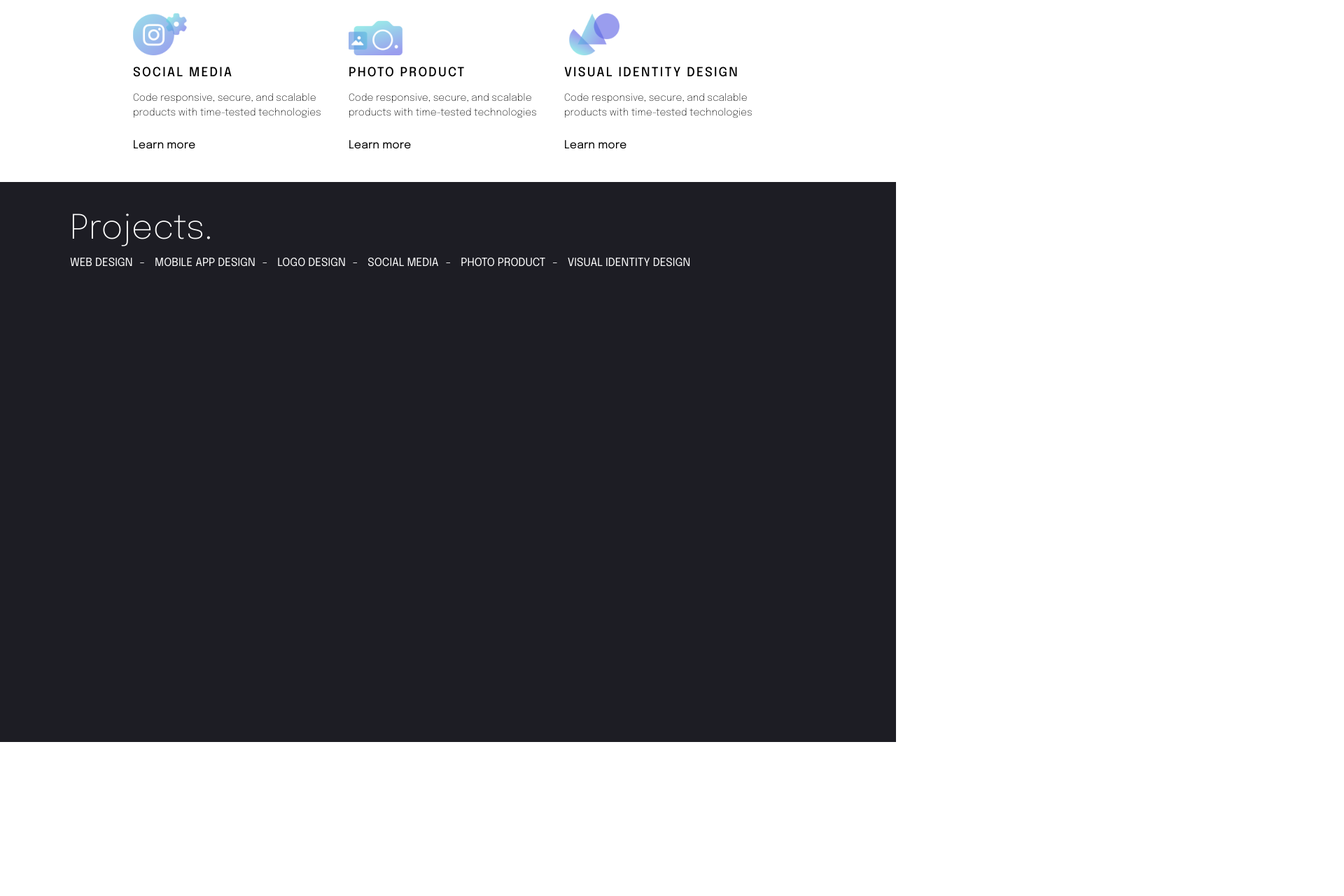
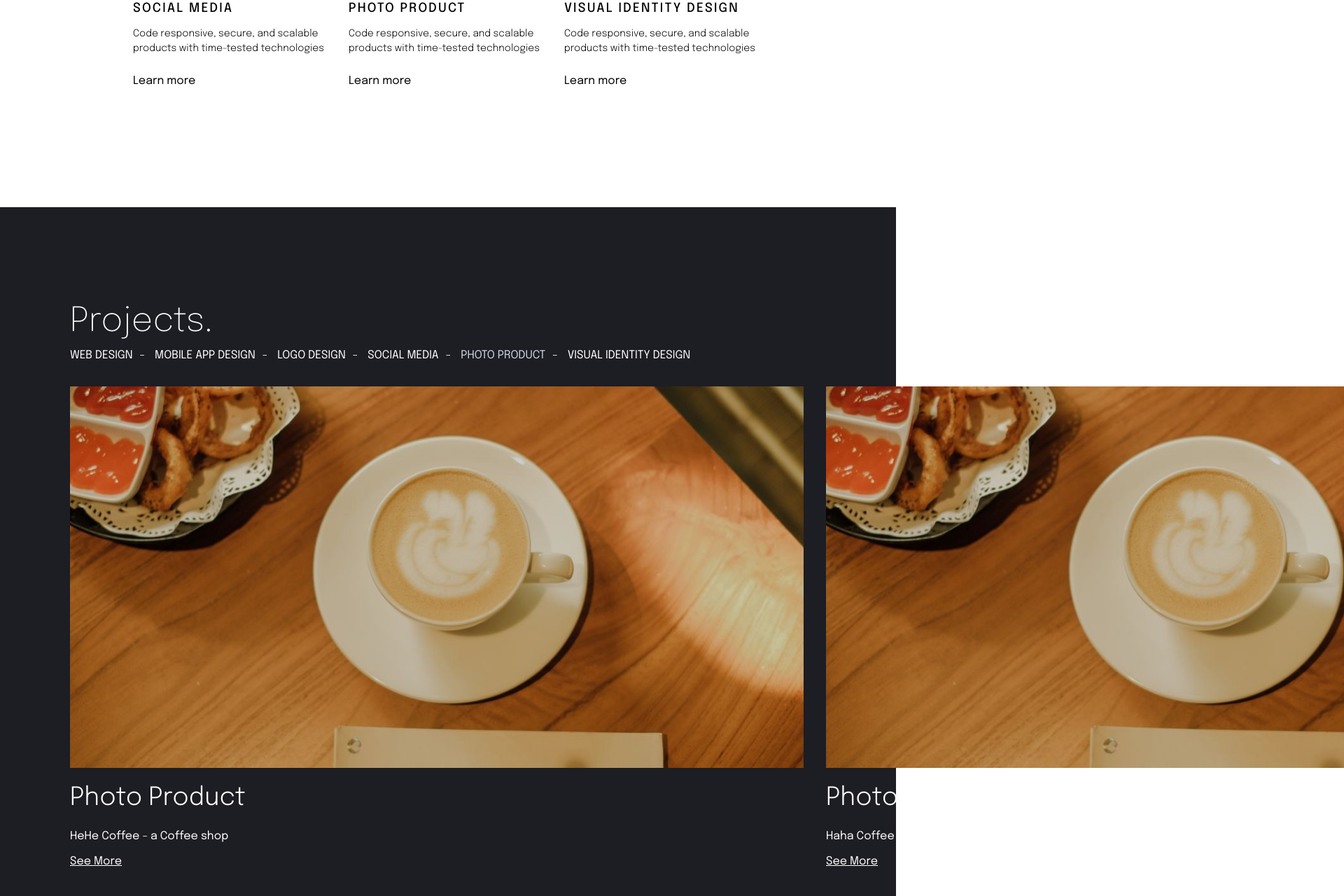
Before and after one commit to hprasetyou/meridia, a Nuxt app: page / in a window 1280 px wide. Shown: the part 1340-2620 px from the top of the page at 70% size, 1920 px wide, since content can reach past the window. Built offline with nearby package versions, Linux system fonts and the light colour scheme; what vue-smooth-scrollbar would draw is missing.

Commit message:
fix padding web

```diff
--- a/assets/css/main.scss
+++ b/assets/css/main.scss
@@ -5,6 +5,10 @@
 @font-face {
     font-family: 'Epilogue-Bold';
     src: url('../../assets/fonts/Epilogue/Epilogue-Bold.ttf') format('truetype');
+}
+@font-face {
+    font-family: 'Epilogue-Light';
+    src: url('../../assets/fonts/Epilogue/Epilogue-Light.ttf') format('truetype');
 }
 @font-face {
     font-family: 'Epilogue-ExtraLight';
--- a/components/FooterSection.vue
+++ b/components/FooterSection.vue
@@ -1,17 +1,17 @@
 <template>
-  <page-section class="bg-gray-900 h-screen md:pt-24 text-white">
+  <page-section class="bg-gray-900 md:py-24 text-white">
     <div class="container mx-auto h-full">
       <div class="flex flex-col h-full">
-        <div class="footer-jumbotron my-auto">
+        <div class="footer-jumbotron my-24">
           <div class="font-light">
-            <h2 class="text-5xl">
+            <h2 class="text-4xl md:text-6xl font-extra-light mb-0 leading-none">
               We Are
             </h2>
-            <p class="text-8xl">
+            <p class="lg:text-200 text-6xl font-extra-light leading-tight mb-10">
               Ready
             </p>
           </div>
-          <a href="#" class="bg-indigo-600 hover:bg-indigo-700 text-white py-3 rounded px-8 mt-8">
+          <a href="#" class="bg-indigo-600 hover:bg-indigo-700 text-white mx-auto py-4 rounded px-12 mt-8">
             <span class="text-white font-medium">
               Let's Talk
             </span>
--- a/components/HeaderSection.vue
+++ b/components/HeaderSection.vue
@@ -18,7 +18,11 @@
               <span class="my-2" />
               <span class="block bg-white my-2" />
             </div>
-            <div :class="`nav-content ${showNav ? 'active' : ''} fixed md:static bg-gray-900 mt-16 md:mt-0`">
+            <div :class="`nav-content ${showNav ? 'active' : ''} fixed md:static bg-gray-900 pt-8 md:pt-0 w-full`">
+              <div class="nav-toggle--close block md:hidden px-3" @click="showNav = false">
+                <span class="block bg-white" />
+                <span class="block bg-white" />
+              </div>
               <ul id="main-menu" class="text-white flex flex-col md:flex-row">
                 <li v-for="(item, i) in menu" :key="i">
                   <nuxt-link :to="item.link">
@@ -59,10 +63,30 @@ export default {
 }
 </script>
 <style lang="scss">
-.nav-toggle > span{
-  height: 2px;
-  width: 30px;
+.nav-toggle--close,
+.nav-toggle{
+  & > span{
+    height: 2px;
+    width: 30px;
+  }
 }
+.nav-toggle--close{
+    position: absolute;
+    right: 10px;
+    top: 10px;
+    width: 40px;
+    height: 40px;
+    &  > span{
+      position: absolute;
+      top: 50%;
+      left: 50%;
+      transform: translate(-50%,-50%) rotate(45deg);
+      & + span{
+        transform: translate(-50%,-50%) rotate(-45deg);
+      }
+    }
+}
+
 .nav-content{
   left: -100%;
   top: 0;
--- a/components/form/ContactForm.vue
+++ b/components/form/ContactForm.vue
@@ -4,7 +4,7 @@
       <mr-input :key="i" v-model="contactData[inputItem.name]" :label="inputItem.label" :name="inputItem.name" :type="inputItem.type" />
     </template>
     <div class="text-center block pt-5">
-      <a href="#" class="bg-indigo-600 hover:bg-indigo-700 text-white mx-auto py-3 rounded px-8 mt-8">
+      <a href="#" class="bg-indigo-600 hover:bg-indigo-700 text-white mx-auto py-4 rounded px-12 mt-8">
         <span class="text-white font-medium">
           Let's Talk
         </span>
--- a/components/pageSection/ContactUs.vue
+++ b/components/pageSection/ContactUs.vue
@@ -2,7 +2,7 @@
   <page-section class="flex flex-col">
     <div class="flex flex-col md:flex-row my-auto">
       <div class="md:w-1/2 font-light">
-        <h3 class="text-6xl mb-8 leading-tight">
+        <h3 class="text-subheader mb-8 font-extra-light leading-tight">
           We make <br class="none md:block"> future closer
         </h3>
         <p class="text-xl">
--- a/components/pageSection/OurProjects.vue
+++ b/components/pageSection/OurProjects.vue
@@ -1,12 +1,12 @@
 <template>
-  <page-section class="section-fullwidth bg-gray-900 h-screen md:py-8 text-white">
+  <page-section class="section-fullwidth bg-gray-900 md:py-32 text-white">
     <div class="container mx-auto">
-      <h2 class="font-light subheader text-5xl">
+      <h2 class="font-extra-light subheader text-5xl">
         Projects.
       </h2>
       <ul class="flex flex-wrap project-type">
         <li v-for="(item, i) in services" :key="i" class="uppercase">
-          <a href="#" @click.prevent="activeService = i; carouselIndex = 0">{{ item.title }}</a>
+          <a href="#" :class="activeService == i ? 'text-gray-400' : 'text-white'" @click.prevent="activeService = i; carouselIndex = 0">{{ item.title }}</a>
         </li>
       </ul>
     </div>
@@ -16,7 +16,7 @@
           <slide v-for="(item, i) in currentService.works" :key="i">
             <div class="pr-8" @click="carouselIndex = i">
               <div class="our-work--img mb-4">
-                <img src="~/assets/img/pages/works-photo-1.jpg" alt="">
+                <img :src="require('~/assets/img/pages/' + item.img)" alt="">
               </div>
               <h3 class="text-4xl font-light mb-4">
                 {{ item.title }}
@@ -40,7 +40,7 @@ export default {
   },
   data () {
     return {
-      carouselIndex: 1,
+      carouselIndex: 0,
       services: [{
         title: 'Web Design',
         works: []
@@ -63,19 +63,19 @@ export default {
           {
             title: 'Photo Product',
             description: 'HeHe Coffee - a Coffee shop',
-            img: '~/assets/img/pages/works-photo-1.jpg',
+            img: 'works-photo-1.jpg',
             link: ''
           },
           {
             title: 'Photo Product',
             description: 'Haha Coffee - a Coffee shop',
-            img: '~/assets/img/pages/works-photo-1.jpg',
+            img: 'works-photo-1.jpg',
             link: ''
           },
           {
             title: 'Photo Product',
             description: 'Hoho Coffee - a Coffee shop',
-            img: '~/assets/img/pages/works-photo-1.jpg',
+            img: 'works-photo-1.jpg',
             link: ''
           }
         ]
@@ -83,7 +83,7 @@ export default {
       {
         title: 'Visual Identity Design'
       }],
-      activeService: 0
+      activeService: 4
     }
   },
   computed: {
@@ -102,7 +102,9 @@ export default {
 }
 </style>
 <style>
-.VueCarousel .VueCarousel-wrapper{
-  overflow: initial;
+@media (min-width: 1080px) {
+  .VueCarousel .VueCarousel-wrapper{
+    overflow: initial;
+  }
 }
 </style>
--- a/components/pageSection/OurService.vue
+++ b/components/pageSection/OurService.vue
@@ -1,11 +1,11 @@
 <template>
-  <page-section class="flex">
+  <page-section class="flex py-32">
     <div class="lg:w-10/12 mt-auto mx-auto what-we-do">
-      <h2 class="font-light subheader text-5xl">
+      <h2 class="font-extra-light subheader text-subheader">
         What we do.
       </h2>
       <div class="flex flex-wrap mb-4 md:-mx-3">
-        <div v-for="(service, i) in services" :key="i" class="w-1/3 mb-6 px-3">
+        <div v-for="(service, i) in services" :key="i" class="w-1/2 md:w-1/3 mb-6 px-3">
           <div>
             <span :class="`mr-service-icon ${'service-' + i} mb-3`" />
             <h4 class="uppercase font-medium text-lg tracking-widest mb-3">
--- a/pages/index.vue
+++ b/pages/index.vue
@@ -10,10 +10,10 @@
           </div>
           <div class="lg:w-1/2 text-white">
             <div class="banner--text">
-              <h1 class="block md:mb-8 font-light">
+              <h1 class="block md:mb-8 font-extra-light leading-none">
                 Design and development for brands.
               </h1>
-              <a href="#" class="bg-indigo-600 hover:bg-indigo-700 text-white py-3 rounded px-8 mt-8">
+              <a href="#" class="bg-indigo-600 hover:bg-indigo-700 text-white mx-auto py-4 rounded px-12 mt-8">
                 <span class="text-white font-medium">
                   Let's Talk
                 </span>
@@ -51,7 +51,7 @@ export default {
     height: 100%;
     img{
       position: absolute;
-      top: 30%;
+      top: 21%;
       left: 15%;
       height: 100vh;
     }
@@ -63,6 +63,11 @@ export default {
     h1{
       font-size: 70px;
     }
+    @media(min-width: 1440px){
+      h1{
+        font-size: 94px;
+      }
+    }
   }
 }
 </style>
--- a/tailwind.config.js
+++ b/tailwind.config.js
@@ -5,7 +5,8 @@ module.exports = {
   theme: {
     fontFamily: {
       medium: ['Epilogue-Medium', 'sans-serif'],
-      light: ['Epilogue-ExtraLight', 'sans-serif'],
+      'extra-light': ['Epilogue-ExtraLight', 'sans-serif'],
+      light: ['Epilogue-Light', 'sans-serif'],
       body: ['Epilogue-Regular', 'sans-serif']
     },
     container: {
@@ -29,7 +30,9 @@ module.exports = {
       },
       fontSize: {
         '7xl': '5rem',
-        '8xl': '7rem'
+        '8xl': '7rem',
+        subheader: '76px',
+        200: '200px'
       },
       letterSpacing: {
         widest: '.12em'
```
